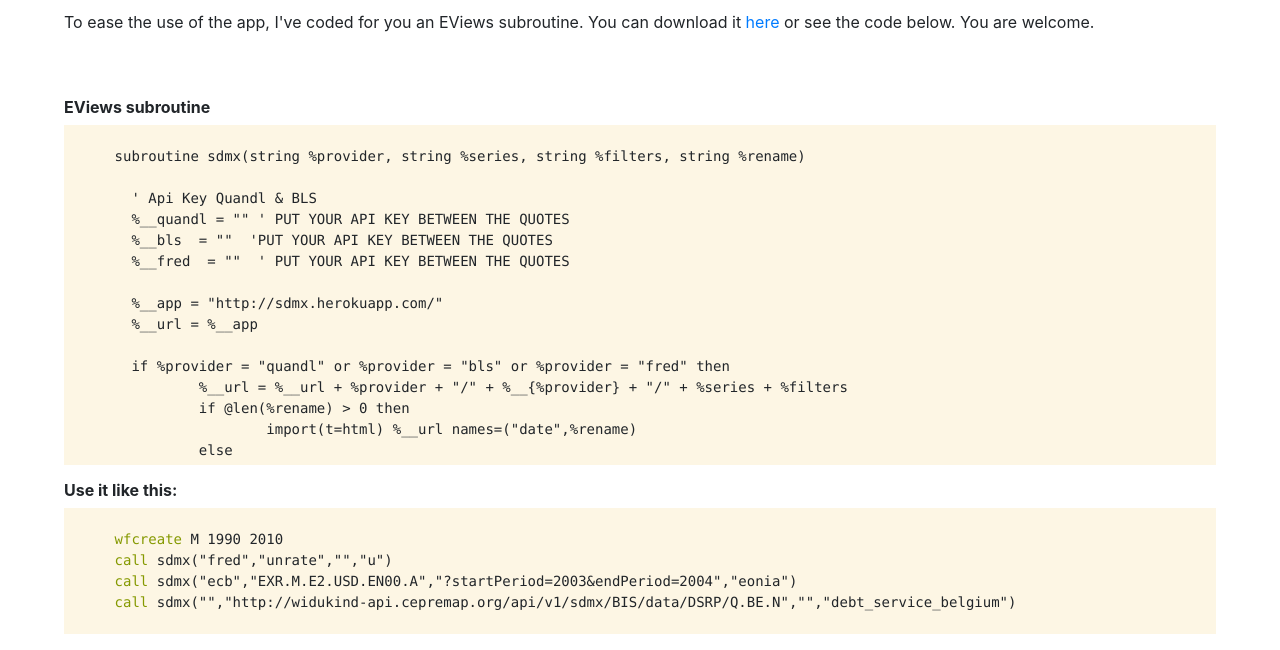
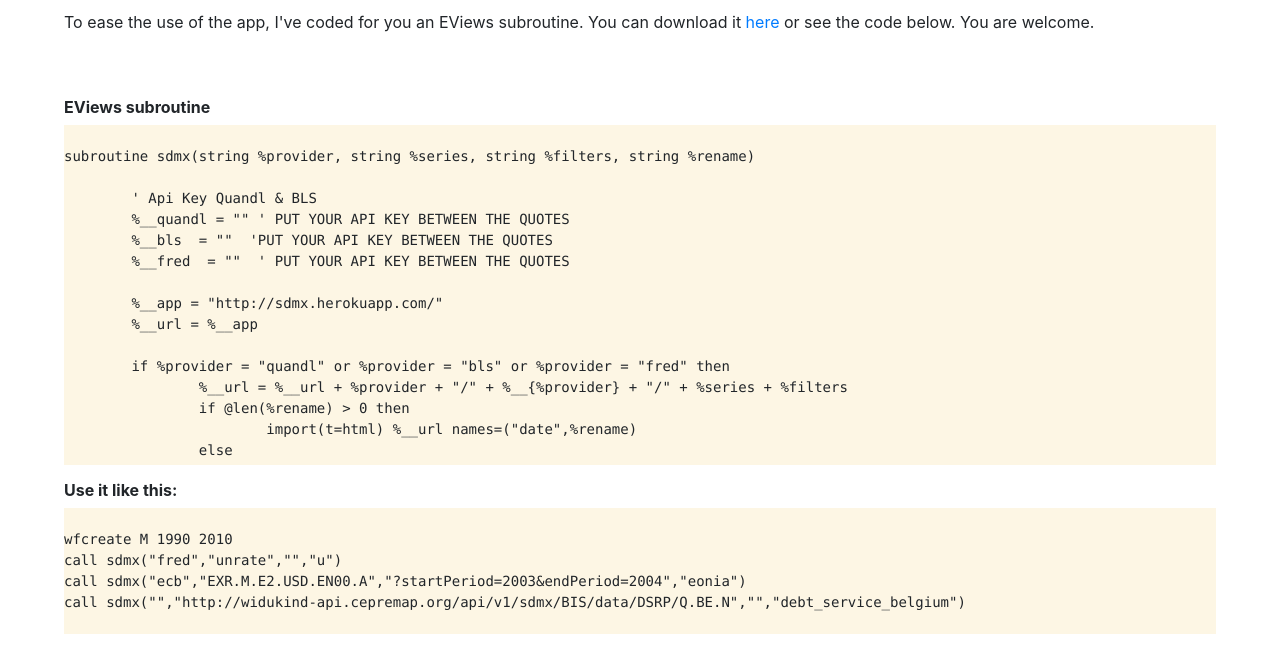
Before and after one commit to louisdecharson/eviewsSDMX, a website: page public/sub.html in a window 1280 px wide. Shown: the part 174-824 px from the top of the page. Drawn offline with nearby package versions, Linux system fonts and the light colour scheme.

Commit message:
Update sub.html

```diff
--- a/public/sub.html
+++ b/public/sub.html
@@ -57,7 +57,7 @@
 
     <h6>EViews subroutine</h6>
     <pre class="pre-scrollable" id="eviews"><code>
-      subroutine sdmx(string %provider, string %series, string %filters, string %rename)
+subroutine sdmx(string %provider, string %series, string %filters, string %rename)
 
         ' Api Key Quandl & BLS
         %__quandl = "" ' PUT YOUR API KEY BETWEEN THE QUOTES
@@ -94,17 +94,17 @@
 endsub
     </code></pre>
     <h6>Use it like this:</h6>
-    <pre><code>
-      <span class="keyw">wfcreate</span> M 1990 2010
-      <span class="keyw">call</span> sdmx("fred","unrate","","u")
-      <span class="keyw">call</span> sdmx("ecb","EXR.M.E2.USD.EN00.A","?startPeriod=2003&endPeriod=2004","eonia")
-      <span class="keyw">call</span> sdmx("","http://widukind-api.cepremap.org/api/v1/sdmx/BIS/data/DSRP/Q.BE.N","","debt_service_belgium")
+    <pre id="eviews"><code>
+wfcreate M 1990 2010
+call sdmx("fred","unrate","","u")
+call sdmx("ecb","EXR.M.E2.USD.EN00.A","?startPeriod=2003&endPeriod=2004","eonia")
+call sdmx("","http://widukind-api.cepremap.org/api/v1/sdmx/BIS/data/DSRP/Q.BE.N","","debt_service_belgium")
     </code></pre>
 
 
     <!-- JAVASCRIPT /-->
   <script src="https://maxcdn.bootstrapcdn.com/bootstrap/4.0.0-alpha.4/js/bootstrap.min.js" integrity="sha384-VjEeINv9OSwtWFLAtmc4JCtEJXXBub00gtSnszmspDLCtC0I4z4nqz7rEFbIZLLU" crossorigin="anonymous"></script>
-
+  <script src="./readme.js"></script>
   </body>
 
 
```
